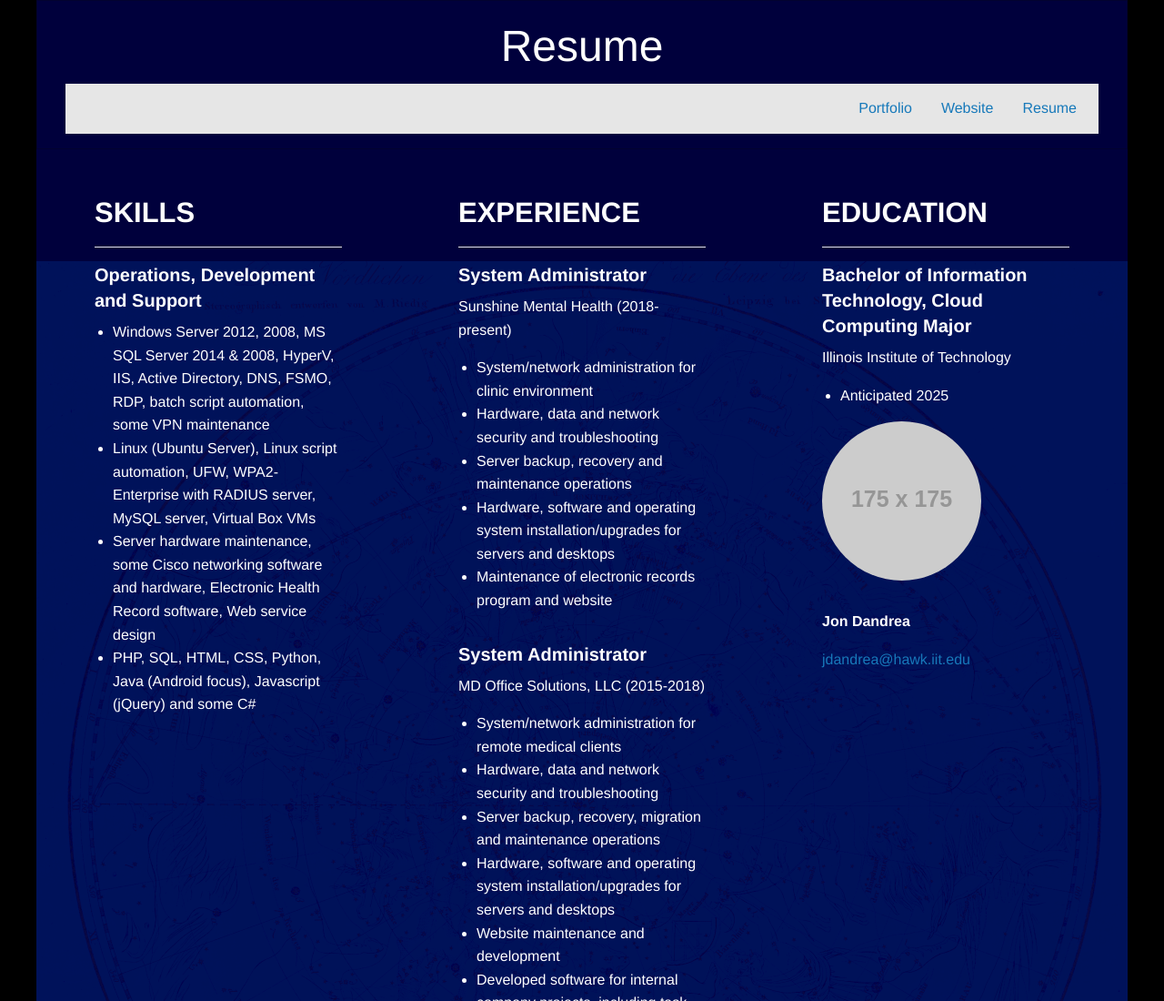
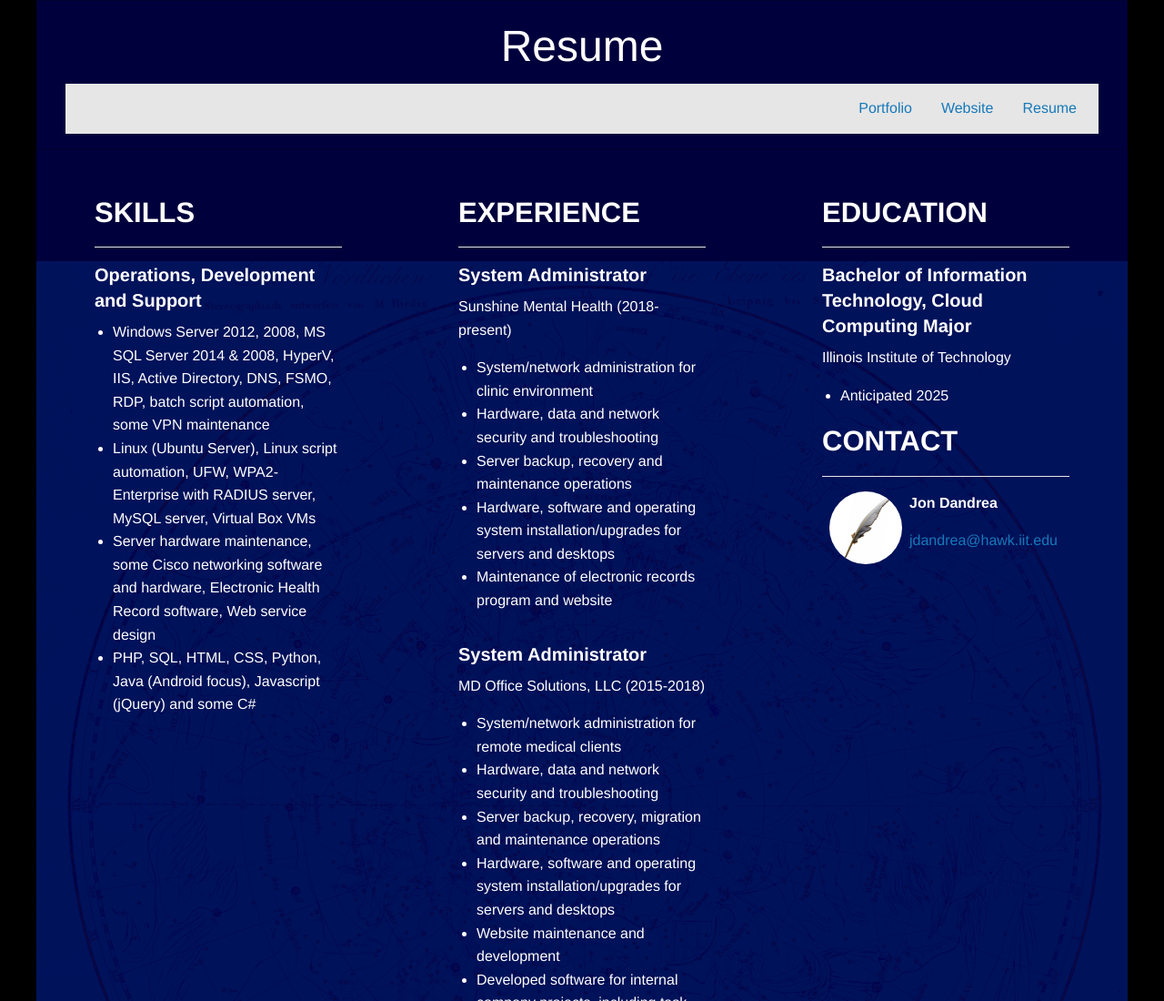
Before and after one commit to JPDIIT/webdev_project4, a plain HTML site: page index.html in a window 1280 px wide. Shown: the top 1100 px of the page at 91% size. Drawn offline with Linux system fonts and the light colour scheme; placeholder pictures from the web are drawn by us.

Commit message:
Style contact info section
Style the section that contains the contact info, with a circular image of a quill pen next to the name and email, all under a "Contact" heading.

```diff
--- a/css/app.css
+++ b/css/app.css
@@ -50,6 +50,14 @@ body {
   background-color: rgba(0,0,200, 0.3);
 }
 
+.portfolio-resume-headshot {
+  max-width: 5em;
+  max-height: 5em;
+  float: left;
+  margin-right: 0.5em;
+  margin-left: 0.5em;
+}
+
 #header_bar {
   background-color: transparent;
 }
--- a/index.html
+++ b/index.html
@@ -91,7 +91,8 @@
           <ul>
               <li>Anticipated 2025</li>
           </ul>
-          <img class="portfolio-resume-headshot" src="https://placehold.it/175" alt="circle picture">
+          <h3 class="portfolio-resume-header">Contact</h3>
+          <img class="portfolio-resume-headshot" src="images/quill_pen2.png" alt="picture of a feather quill pen">
           <p class="resume_name"><strong>Jon Dandrea</strong></p>
           <p><a href="mailto:#">jdandrea@hawk.iit.edu</a></p>
         </div>
```
Also changed, not shown: images/quill_pen2.png (added).
